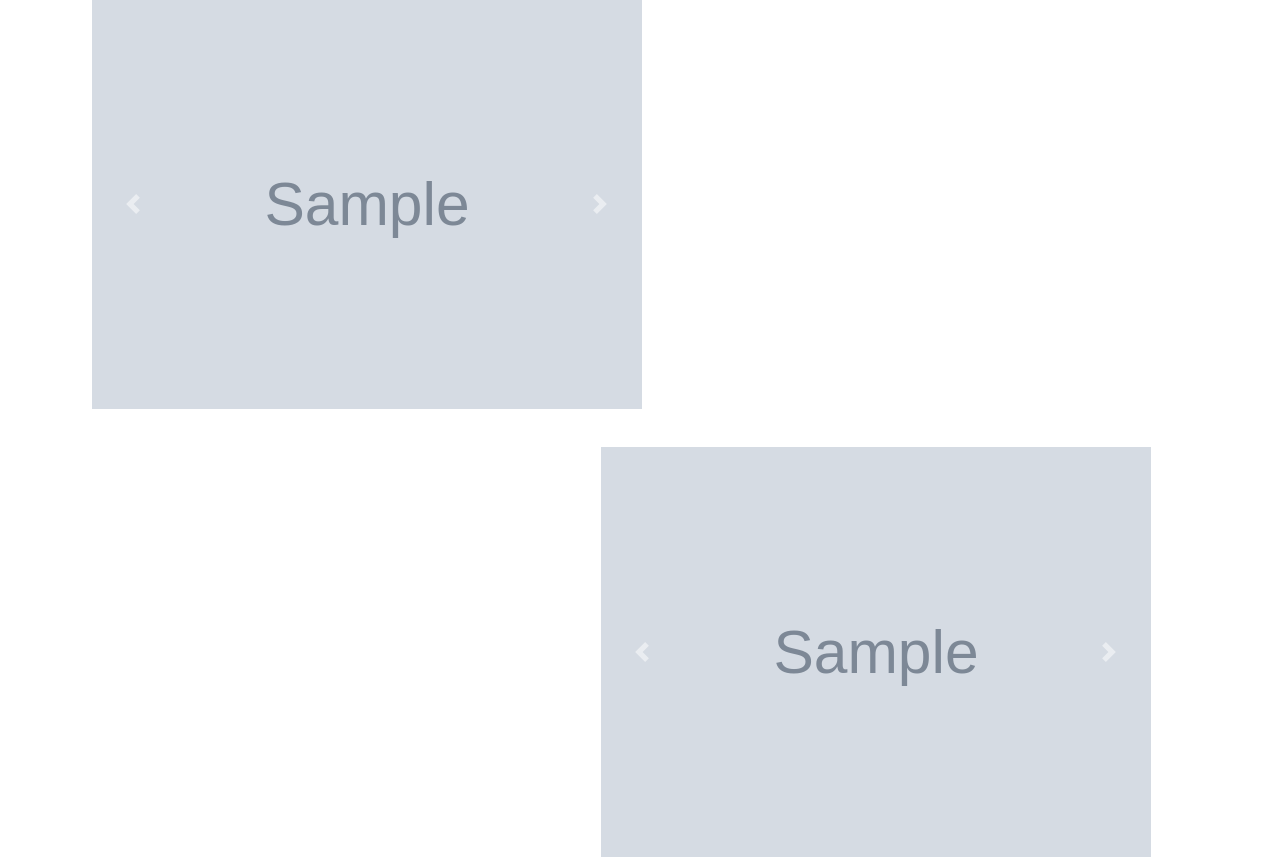
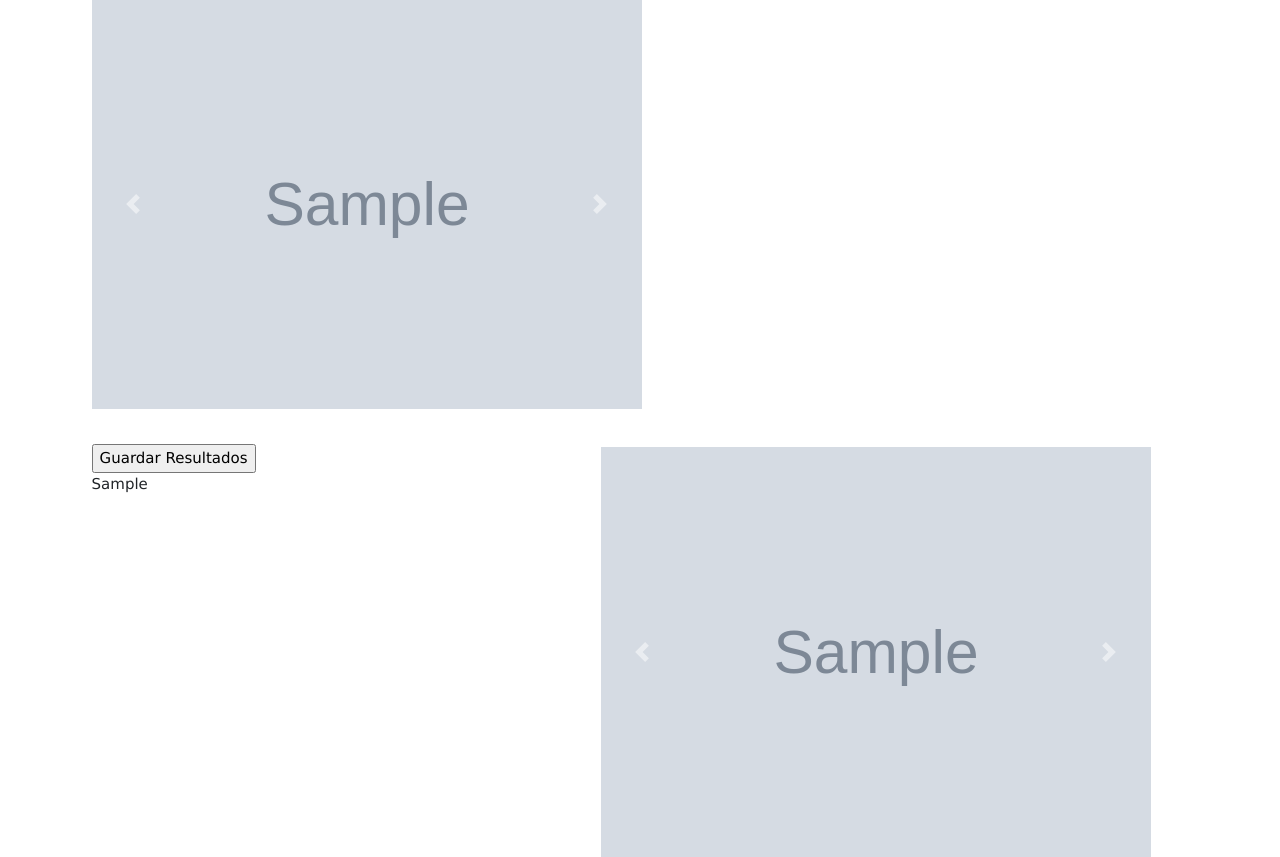
Before and after one commit to JavierCR16/Proyecto-Aseguramiento-2018, a Flask app: template Avance #2 Proyecto ACS/templates/cargadoDeImagenes.html in a window 1280 px wide. Shown: the part 238-1095 px from the top of the page. Run offline with Flask 2, Linux system fonts and the light colour scheme; the template is opened without the code that fills it: most values are stand-ins (such as "Sample title", 1, 10 or a date in 2020); grey boxes marked "Sample" are stand-in pictures; some libraries are stand-ins or nearby versions.

Commit message:
Finalizado mejoras del avance 2

```diff
--- a/Avance #2 Proyecto ACS/Gestores/gestor_imagenes.py
+++ b/Avance #2 Proyecto ACS/Gestores/gestor_imagenes.py
@@ -78,6 +78,8 @@ class GestorImagenes:
         for file in static_files:
             if file.endswith(".png"):
                 os.remove(os.path.join(path_static,file))
+        self.lista_nombres.clear()
+        self.lista_preds.clear()
 
     def guardar_en_archivos(self):
         self.lista_nombres = sorted(self.lista_nombres)
--- a/Avance #2 Proyecto ACS/main.py
+++ b/Avance #2 Proyecto ACS/main.py
@@ -9,14 +9,13 @@ from SegmentacionCelulas import unet_CellSegmentation as segmentador
 
 APP = Flask(__name__)
 APP.secret_key = "something-from-os.urandom(24)"
-
+gestor_imagenes = GestorImagenes()
 
 @APP.route('/')
 def main():
     """"
     Docstring
     """
-    gestor_imagenes = GestorImagenes()
     gestor_imagenes.eliminar_directorios()
     return render_template('cargadoDeImagenes.html')
 
@@ -40,18 +39,22 @@ def cargar_imagenes():
     """"
     Docstring
     """
-
+    gestor_imagenes.eliminar_directorios()
     __directorio_imagenes = request.form.get("directorioArchivos")
-    gestor_imagenes = GestorImagenes()
     imagenes_nombres = sorted(gestor_imagenes.obtener_imagenes(__directorio_imagenes))
     segmentador.predict()
     path_pred = '../Avance #2 Proyecto ACS/SegmentacionCelulas/preds'
     imagenes_pred = sorted(gestor_imagenes.obtener_nombre_preds(path_pred))
-    gestor_imagenes.guardar_en_archivos()
 
     return render_template('cargadoDeImagenes.html',
                            nombresImagenes=imagenes_nombres, nombresPred=imagenes_pred)
 
+@APP.route('/guardarResultados', methods=['POST'])
+def guardar_resultados():
+    gestor_imagenes.guardar_en_archivos()
+    return render_template('cargadoDeImagenes.html',
+                           nombresImagenes = gestor_imagenes.lista_nombres, nombresPred= gestor_imagenes.lista_preds,
+                           mensajeExito = 'Resultados guardados exitosamente!')
 
 if __name__ == '__main__':
 
--- a/Avance #2 Proyecto ACS/templates/cargadoDeImagenes.html
+++ b/Avance #2 Proyecto ACS/templates/cargadoDeImagenes.html
@@ -91,6 +91,11 @@
 		            <span class="sr-only">Next</span>
 		          </a>
 		       </div>
+
+		       <form action = "guardarResultados" method=post>
+		       		<input style = "margin-top: 35px" type=submit  value="Guardar Resultados">
+		       </form>
+		       <label>{{mensajeExito}}</label>
 		</div>
 		{% endif %}
 
@@ -134,6 +139,7 @@
 		          </a>
 		       </div>
 		</div>
+
 		{% endif %}
 
 </div>
```
